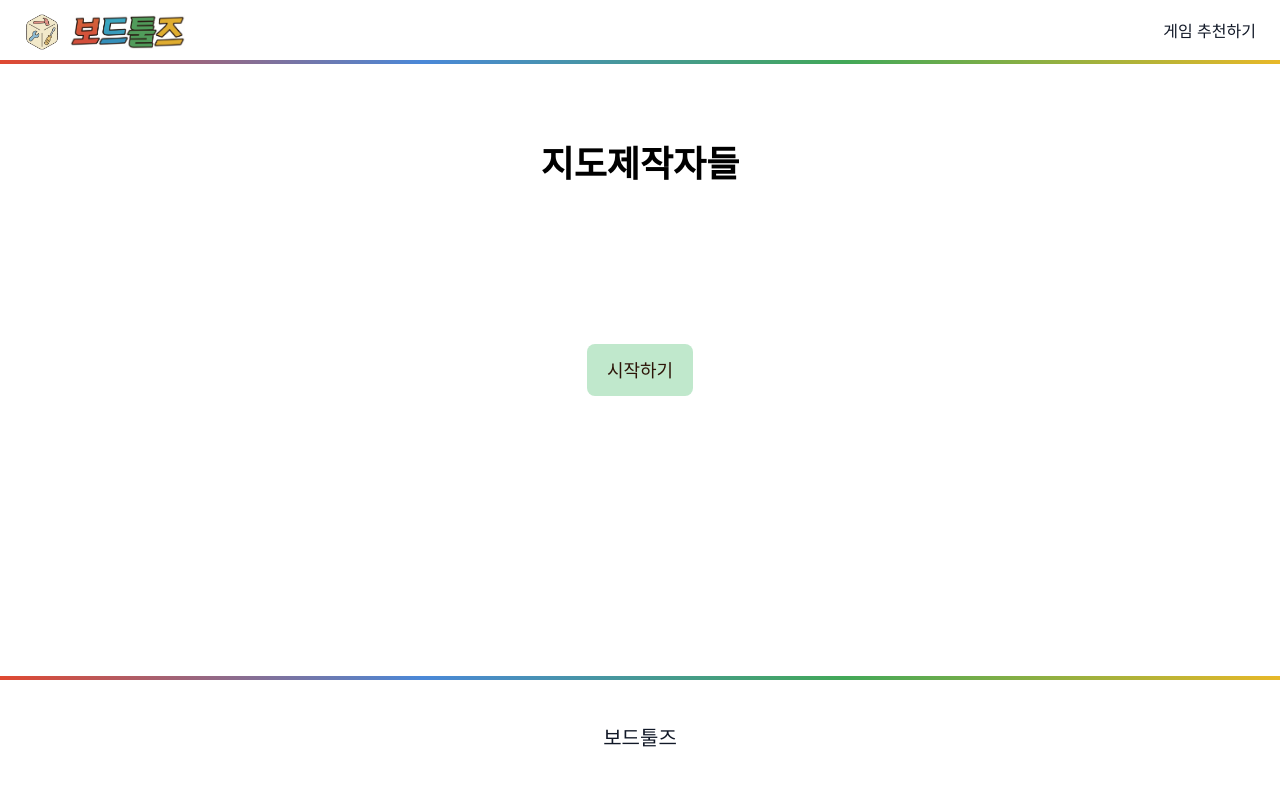
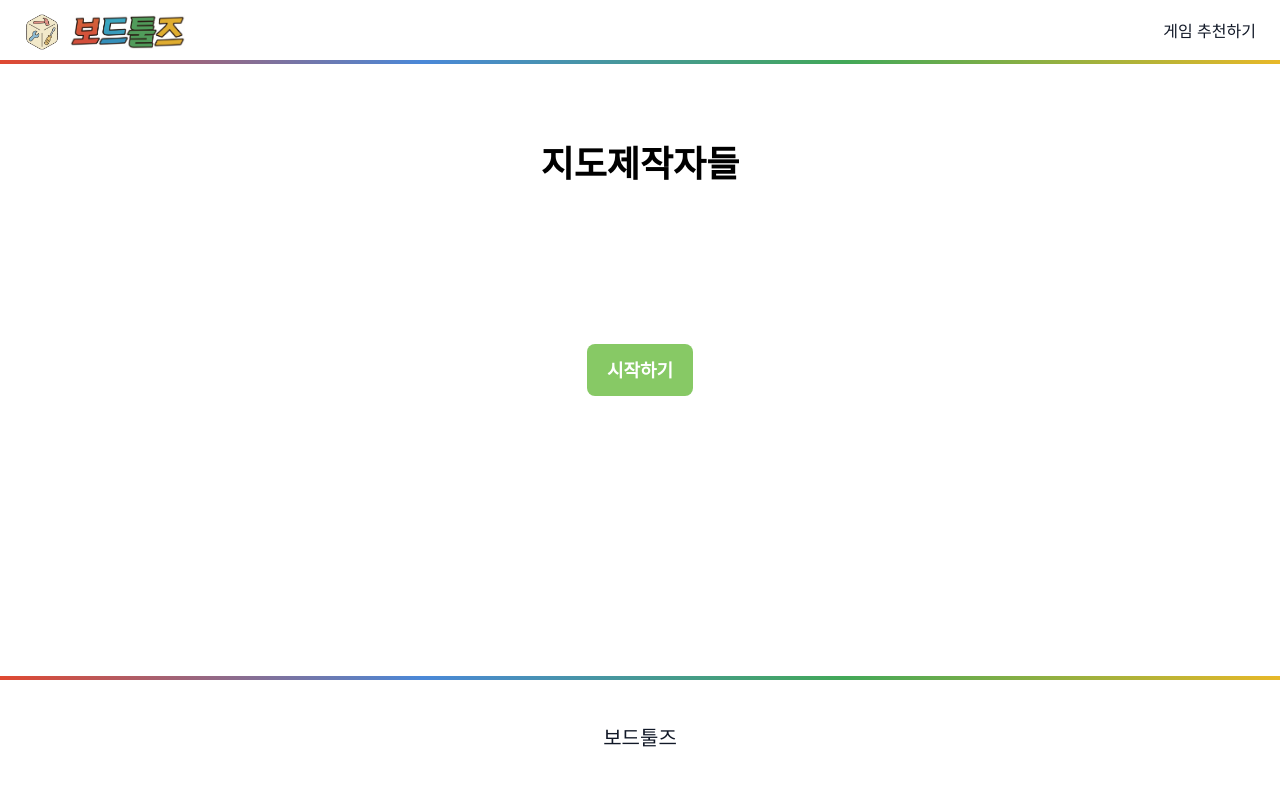
Before and after one commit to jungsmins/board-tools, a Next.js app: page /cartographers in a window 1280 px wide. Shown: the top 786 px of the page. Built offline with nearby package versions, Linux system fonts and the light colour scheme; a web font is replaced by a local one.

Commit message:
feat: 계절별 테마 색상 시스템 추가 및 페이지, 버튼, 헤더에 적용

```diff
--- a/src/app/cartographers/page.tsx
+++ b/src/app/cartographers/page.tsx
@@ -5,16 +5,17 @@ import SeasonSplash from '@/components/cartographers/SeasonSplash';
 import PlayingScreen from '@/components/cartographers/PlayingScreen';
 import ScoringScreen from '@/components/cartographers/ScoringScreen';
 import { useCartographersStore } from '@/stores/cartographers';
+import styles from './theme.module.css';
 
 export default function CartographersPage() {
   const { gamePhase, currentSeason } = useCartographersStore();
 
   return (
-    <>
+    <div className={styles[currentSeason]}>
       {gamePhase === 'setup' && <SetupScreen />}
       {gamePhase === 'season_splash' && <SeasonSplash season={currentSeason} />}
       {gamePhase === 'playing' && <PlayingScreen />}
       {gamePhase === 'season_scoring' && <ScoringScreen />}
-    </>
+    </div>
   );
 }
--- a/src/app/cartographers/theme.module.css
+++ b/src/app/cartographers/theme.module.css
@@ -13,4 +13,52 @@
   --color-cartographers-overlay: rgb(0 0 0 / 65%);
   --color-cartographers-grid: #5f6368;
   --color-cartographers-grid-border: #9aa0a6;
+
+  --color-cartographers-button-primary: var(--color-cartographers-panel);
+  --color-cartographers-button-primary-hover: #abdcbc;
+  --color-cartographers-progress-track: #dcefd6;
 }
+
+.spring {
+  --color-cartographers-surface: #f0faed;
+  --color-cartographers-panel: #a8dc8b;
+  --color-cartographers-card: #ffffff;
+  --color-cartographers-ink: #173311;
+  --color-cartographers-muted: #44643a;
+  --color-cartographers-button-primary: #87c965;
+  --color-cartographers-button-primary-hover: #73b953;
+  --color-cartographers-progress-track: #d8efcf;
+}
+
+.summer {
+  --color-cartographers-surface: #fff5df;
+  --color-cartographers-panel: #f7c56a;
+  --color-cartographers-card: #ffffff;
+  --color-cartographers-ink: #3c2503;
+  --color-cartographers-muted: #76521a;
+  --color-cartographers-button-primary: #e9a43b;
+  --color-cartographers-button-primary-hover: #d6902a;
+  --color-cartographers-progress-track: #f8dba4;
+}
+
+.autumn {
+  --color-cartographers-surface: #fbece6;
+  --color-cartographers-panel: #e49376;
+  --color-cartographers-card: #ffffff;
+  --color-cartographers-ink: #351207;
+  --color-cartographers-muted: #744131;
+  --color-cartographers-button-primary: #d66f4d;
+  --color-cartographers-button-primary-hover: #c65d3a;
+  --color-cartographers-progress-track: #efc1af;
+}
+
+.winter {
+  --color-cartographers-surface: #edf6fc;
+  --color-cartographers-panel: #9bc7e8;
+  --color-cartographers-card: #ffffff;
+  --color-cartographers-ink: #0d2940;
+  --color-cartographers-muted: #365b78;
+  --color-cartographers-button-primary: #6fa9d8;
+  --color-cartographers-button-primary-hover: #5b98ca;
+  --color-cartographers-progress-track: #cbe1f2;
+}
--- a/src/components/cartographers/CartographersHeader.tsx
+++ b/src/components/cartographers/CartographersHeader.tsx
@@ -31,7 +31,7 @@ export default function CartographersHeader({
           {scoringSlots[1]}
         </div>
       </div>
-      <div className='h-5 flex-1 overflow-hidden rounded-lg bg-white/60'>
+      <div className='h-5 flex-1 overflow-hidden rounded-lg bg-[var(--color-cartographers-progress-track)]'>
         <div
           className='h-full bg-[var(--color-cartographers-panel)] transition-[width] duration-700 ease-out'
           style={{ width: `${timePointsProgress}%` }}
--- a/src/components/ui/Button.tsx
+++ b/src/components/ui/Button.tsx
@@ -11,7 +11,8 @@ type ButtonProps = {
 } & Omit<ButtonHTMLAttributes<HTMLButtonElement>, 'onClick'>;
 
 const variantClasses: Record<ButtonVariant, string> = {
-  primary: 'bg-[#C0E8CC] text-[#2d1508] hover:bg-[#abdcbc]',
+  primary:
+    'bg-[var(--color-cartographers-button-primary,#C0E8CC)] text-white hover:bg-[var(--color-cartographers-button-primary-hover,#abdcbc)]',
   secondary: 'bg-[#d1d5db] text-[#2d1508] hover:bg-[#c4c9d1]',
   ghost: 'bg-transparent text-[#2d1508] hover:bg-black/5',
   danger: 'bg-[#e04830] text-white hover:bg-[#c93b26]',
@@ -36,7 +37,7 @@ export default function Button({
     <button
       type={type}
       onClick={onClick}
-      className={`cursor-pointer rounded-lg transition ${variantClasses[variant]} ${sizeClasses[size]} ${className}`.trim()}
+      className={`cursor-pointer rounded-lg font-bold transition ${variantClasses[variant]} ${sizeClasses[size]} ${className}`.trim()}
       {...props}
     >
       {children}
```
